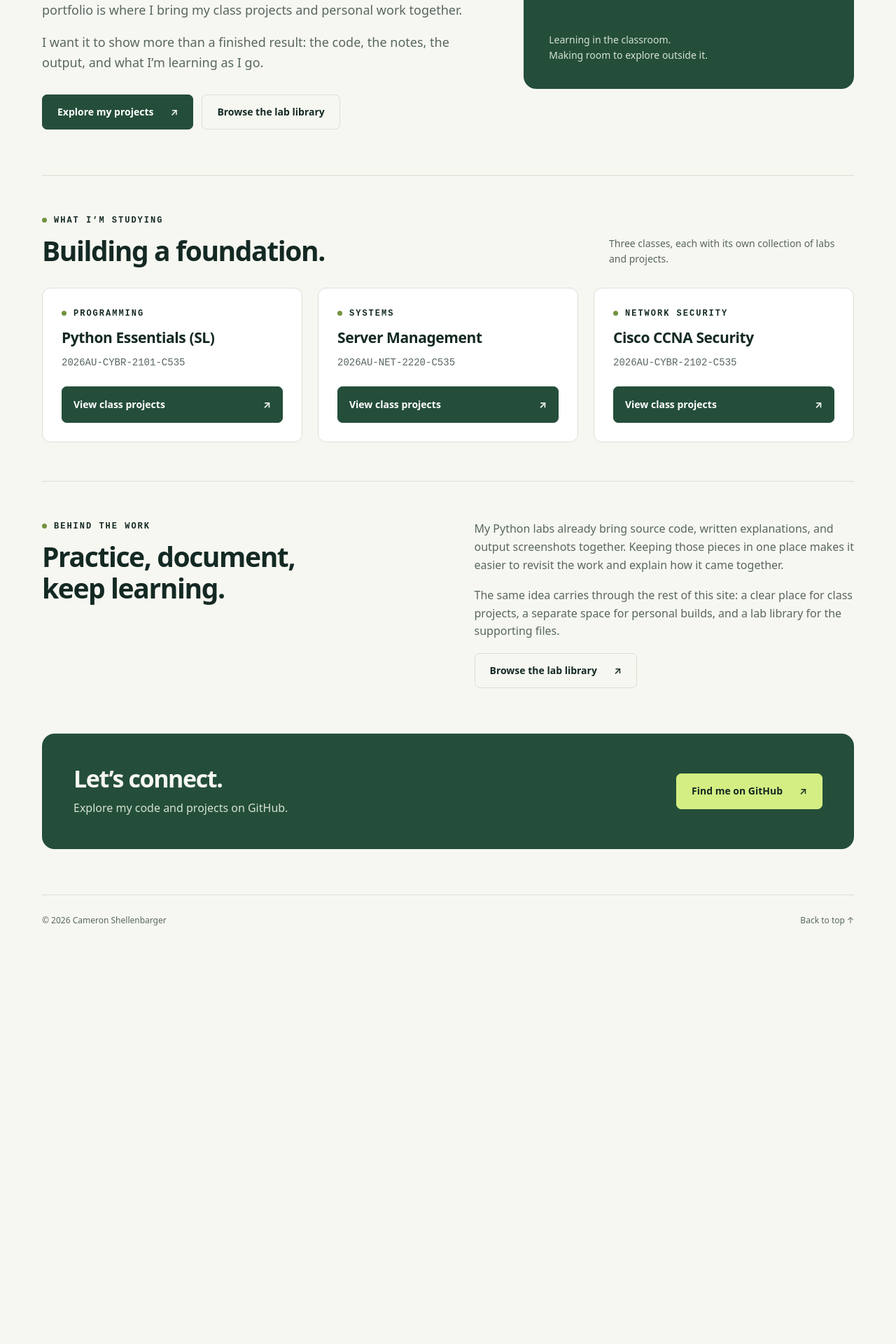
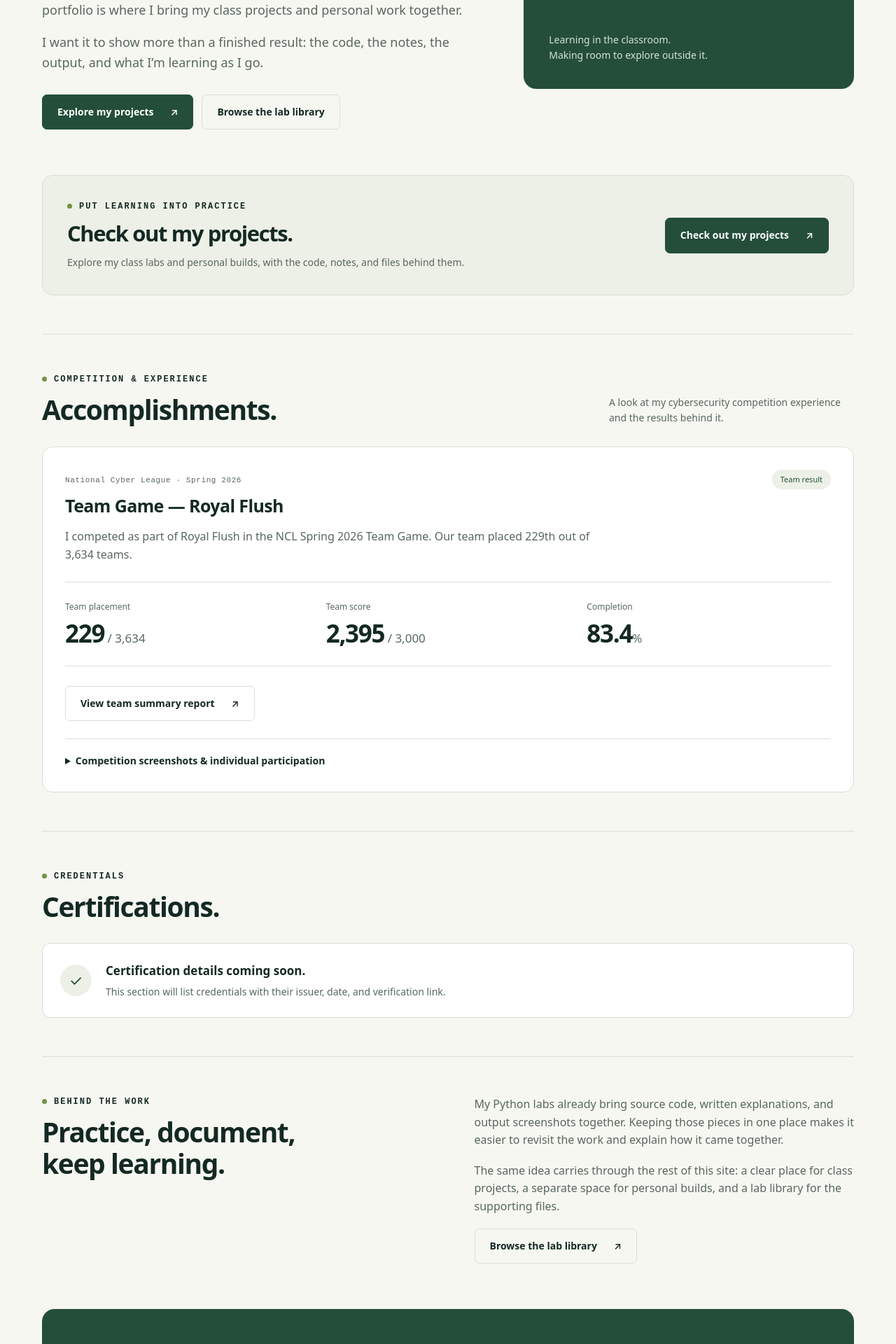
Before and after one commit to ShellenbargerC/shellenbargerc.github.io, a Jekyll site: the page index.html, which Jekyll copies as it is, in a window 1280 px wide. Shown: the part 422-2342 px from the top of the page at 70% size. Built offline with Jekyll 4.4.1, drawn with Linux system fonts in a browser that asks for light colours; before the commit the page ends 1772 px from its top, so only the background shows below that.

Commit message:
remake about me

```diff
--- a/index.html
+++ b/index.html
@@ -26,6 +26,13 @@
     .process{border-top:1px solid var(--line);display:grid;grid-template-columns:1fr 1fr;gap:75px;padding:55px 0 65px}
     .process p{color:var(--muted);margin:0 0 18px}
     @media(max-width:760px){.about-intro{grid-template-columns:1fr;gap:28px;padding:45px 0}.bio{font-size:16px}.identity{min-height:240px}.process{grid-template-columns:1fr;gap:24px}.education .grid{grid-template-columns:1fr}}
+    .projects-callout{padding:35px;border:1px solid var(--line);border-radius:15px;background:#edf0e7;display:flex;align-items:center;justify-content:space-between;gap:35px;margin:0 0 55px}
+    .projects-callout h2{font-size:31px;margin:12px 0}.projects-callout p{font-size:14px;color:var(--muted);max-width:570px;margin:0}.projects-callout .button{white-space:nowrap}
+    .accomplishments,.certifications{padding:55px 0;border-top:1px solid var(--line)}
+    .achievement-card{border:1px solid var(--line);border-radius:15px;background:white;padding:32px}.achievement-heading{display:flex;justify-content:space-between;align-items:start;gap:20px}.achievement-label{font:11px/1.6 ui-monospace,monospace;color:var(--muted);letter-spacing:.6px}.achievement-card h3{font-size:25px;line-height:1.3;letter-spacing:-.6px;margin:9px 0 16px}.team-pill{padding:5px 12px;border-radius:20px;background:#edf0e7;color:var(--green);font-size:11px;white-space:nowrap}.achievement-description{color:var(--muted);max-width:750px;margin:0 0 25px}.achievement-stats{display:grid;grid-template-columns:repeat(3,minmax(0,1fr));gap:24px;margin:0 0 28px;padding:25px 0;border-top:1px solid var(--line);border-bottom:1px solid var(--line)}.achievement-stats dt{font-size:12px;color:var(--muted);margin-bottom:8px}.achievement-stats dd{font-size:35px;letter-spacing:-1.3px;margin:0;font-weight:650;line-height:1.2}.achievement-stats dd span{font-size:17px;font-weight:400;letter-spacing:0;color:var(--muted)}
+    .competition-records{border-top:1px solid var(--line);margin-top:25px;padding-top:20px}.competition-records summary{cursor:pointer;font-size:14px;font-weight:600}.competition-records p{color:var(--muted);font-size:14px;max-width:800px}.competition-records .evidence-note{font-size:12px}.evidence-links{display:flex;gap:12px 25px;flex-wrap:wrap;margin:20px 0;font-size:13px}.evidence-links a{text-decoration:underline;text-underline-offset:3px}.report-preview{display:block;width:100%;height:auto;border:1px solid var(--line);border-radius:8px}
+    .certification-empty{border:1px solid var(--line);border-radius:12px;padding:25px;display:flex;align-items:center;gap:20px;background:#fff}.credential-icon{width:45px;height:45px;display:grid;place-items:center;border-radius:50%;background:#edf0e7;color:var(--green);font-size:22px;flex-shrink:0}.certification-empty h3{font-size:17px;margin:0 0 5px}.certification-empty p{font-size:14px;color:var(--muted);margin:0}
+    @media(max-width:760px){.projects-callout{display:block;padding:25px}.projects-callout .button{margin-top:23px;white-space:normal}.achievement-card{padding:22px}.achievement-heading{flex-wrap:wrap;gap:0}.team-pill{margin-bottom:18px}.achievement-stats{gap:18px;grid-template-columns:1fr}.achievement-stats dd{font-size:32px}.certification-empty{align-items:start}}
   </style>
 </head>
 <body>
@@ -36,13 +43,23 @@
       <div><span class="eyebrow">About me</span><h1 id="about-title">Hi, I’m Cameron<br><em>Shellenbarger.</em></h1><p class="bio">I’m studying Python, server management, and network security. This portfolio is where I bring my class projects and personal work together.</p><p class="bio">I want it to show more than a finished result: the code, the notes, the output, and what I’m learning as I go.</p><div class="actions"><a class="button" href="projects.html">Explore my projects <span aria-hidden="true">↗</span></a><a class="button secondary" href="labs.html">Browse the lab library</a></div></div>
       <div class="identity"><span class="eyebrow">Student & builder</span><strong aria-hidden="true">CS.</strong><p>Learning in the classroom.<br>Making room to explore outside it.</p></div>
     </section>
-    <section class="education" aria-labelledby="study-title">
-      <div class="section-title"><div><span class="eyebrow">What I’m studying</span><h2 id="study-title">Building a foundation.</h2></div><p>Three classes, each with its own collection of labs and projects.</p></div>
-      <div class="grid">
-        <article class="card"><span class="eyebrow">Programming</span><h3>Python Essentials (SL)</h3><p class="course-code">2026AU-CYBR-2101-C535</p><a class="detail" href="labs.html?folder=coursework%2FPythonEssentials">View class projects <span aria-hidden="true">↗</span></a></article>
-        <article class="card"><span class="eyebrow">Systems</span><h3>Server Management</h3><p class="course-code">2026AU-NET-2220-C535</p><a class="detail" href="labs.html?folder=coursework%2FServerManagement">View class projects <span aria-hidden="true">↗</span></a></article>
-        <article class="card"><span class="eyebrow">Network security</span><h3>Cisco CCNA Security</h3><p class="course-code">2026AU-CYBR-2102-C535</p><a class="detail" href="labs.html?folder=coursework%2FCiscoCCNASecurity">View class projects <span aria-hidden="true">↗</span></a></article>
-      </div>
+    <section class="projects-callout" aria-labelledby="explore-title">
+      <div><span class="eyebrow">Put learning into practice</span><h2 id="explore-title">Check out my projects.</h2><p>Explore my class labs and personal builds, with the code, notes, and files behind them.</p></div>
+      <a class="button" href="projects.html">Check out my projects <span aria-hidden="true">↗</span></a>
+    </section>
+    <section class="accomplishments" aria-labelledby="accomplishments-title">
+      <div class="section-title"><div><span class="eyebrow">Competition & experience</span><h2 id="accomplishments-title">Accomplishments.</h2></div><p>A look at my cybersecurity competition experience and the results behind it.</p></div>
+      <article class="achievement-card">
+        <div class="achievement-heading"><div><span class="achievement-label">National Cyber League · Spring 2026</span><h3>Team Game — Royal Flush</h3></div><span class="team-pill">Team result</span></div>
+        <p class="achievement-description">I competed as part of Royal Flush in the NCL Spring 2026 Team Game. Our team placed 229th out of 3,634 teams.</p>
+        <dl class="achievement-stats"><div><dt>Team placement</dt><dd>229<span> / 3,634</span></dd></div><div><dt>Team score</dt><dd>2,395<span> / 3,000</span></dd></div><div><dt>Completion</dt><dd>83.4<span>%</span></dd></div></dl>
+        <a class="button secondary" href="assets/accomplishments/ncl-spring-2026-team-report.png">View team summary report <span aria-hidden="true">↗</span></a>
+        <details class="competition-records"><summary>Competition screenshots & individual participation</summary><p>I also participated in the Spring 2026 Individual Game as CameronS. The individual summary report lists 3,271st place out of 7,011 participants and a score of 285 / 3,000.</p><p class="evidence-note">The badges and summary reports display different percentile and ranking information. The placement and score above are taken directly from the summary reports.</p><div class="evidence-links"><a href="assets/accomplishments/ncl-spring-2026-team-report.png">Team report ↗</a><a href="assets/accomplishments/ncl-spring-2026-team-badge.png">Team Platinum badge ↗</a><a href="assets/accomplishments/ncl-spring-2026-individual-report.png">Individual report ↗</a><a href="assets/accomplishments/ncl-spring-2026-individual-badge.png">Individual Silver badge ↗</a></div><a href="assets/accomplishments/ncl-spring-2026-team-report.png" aria-label="Open full-size NCL Spring 2026 team summary report"><img class="report-preview" src="assets/accomplishments/ncl-spring-2026-team-report.png" alt="NCL Spring 2026 Team Game summary showing 229th place out of 3,634 teams, 2,395 points, and 83.4 percent completion." loading="lazy"></a></details>
+      </article>
+    </section>
+    <section class="certifications" aria-labelledby="certifications-title">
+      <div class="section-title"><div><span class="eyebrow">Credentials</span><h2 id="certifications-title">Certifications.</h2></div></div>
+      <div class="certification-empty"><span class="credential-icon" aria-hidden="true">✓</span><div><h3>Certification details coming soon.</h3><p>This section will list credentials with their issuer, date, and verification link.</p></div></div>
     </section>
     <section class="process" aria-labelledby="process-title"><div><span class="eyebrow">Behind the work</span><h2 id="process-title">Practice, document,<br>keep learning.</h2></div><div><p>My Python labs already bring source code, written explanations, and output screenshots together. Keeping those pieces in one place makes it easier to revisit the work and explain how it came together.</p><p>The same idea carries through the rest of this site: a clear place for class projects, a separate space for personal builds, and a lab library for the supporting files.</p><a class="button secondary" href="labs.html">Browse the lab library <span aria-hidden="true">↗</span></a></div></section>
     <section class="contact" aria-labelledby="connect-title"><div><h2 id="connect-title">Let’s connect.</h2><p>Explore my code and projects on GitHub.</p></div><a class="button" href="https://github.com/ShellenbargerC">Find me on GitHub <span aria-hidden="true">↗</span></a></section>
```
Also changed, not shown: README.md, assets/accomplishments/ncl-spring-2026-individual-badge.png (added), assets/accomplishments/ncl-spring-2026-individual-report.png (added), assets/accomplishments/ncl-spring-2026-team-badge.png (added), assets/accomplishments/ncl-spring-2026-team-report.png (added).
